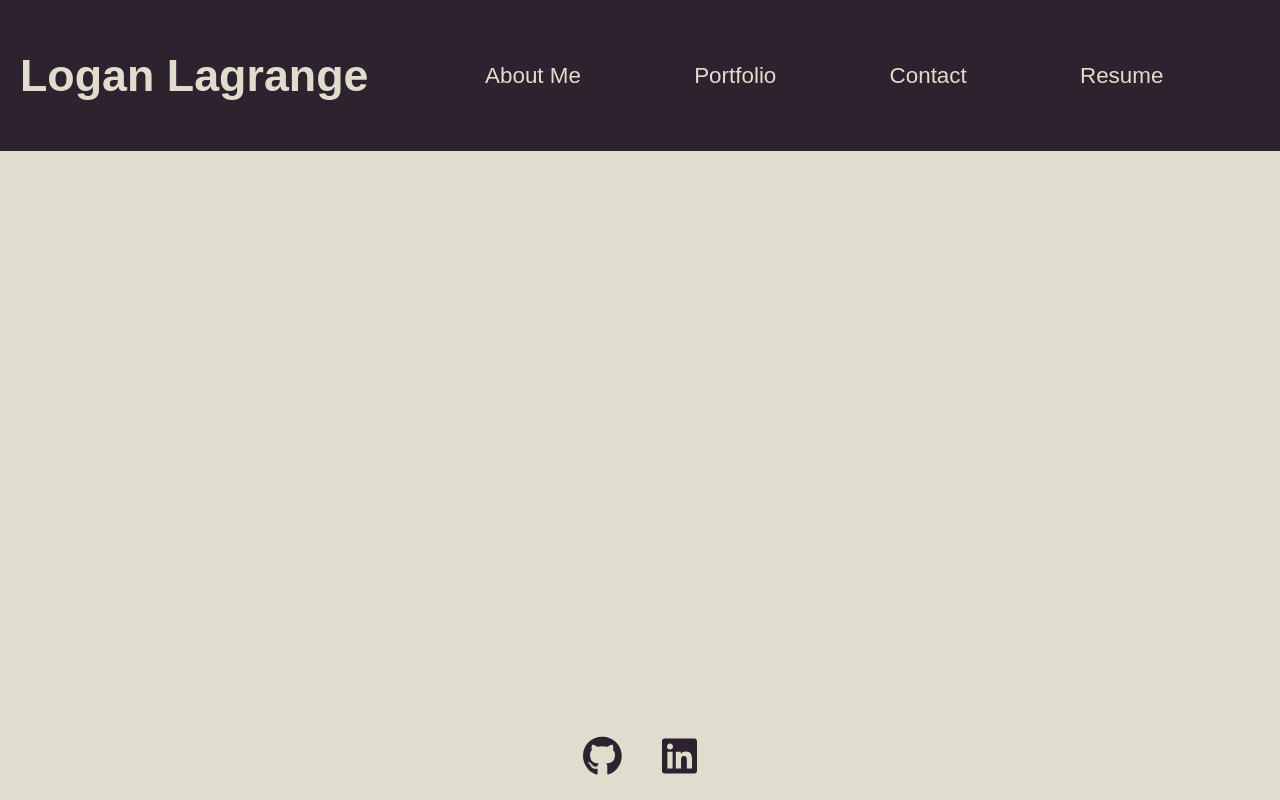
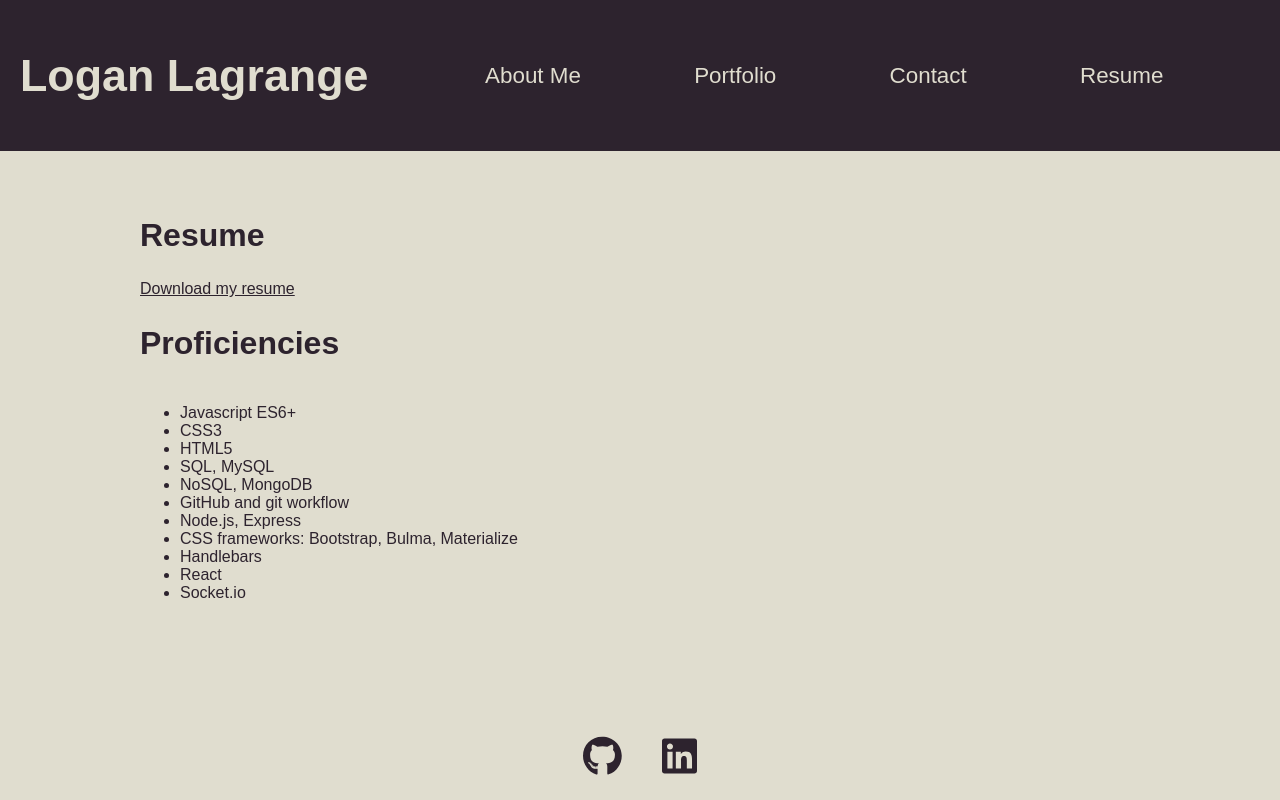
Before and after one commit to LoganLagrange/llagrange-portfolio, a React (Vite) app: page / in a window 1280 px wide. Both pictures are taken after a click on the link "Resume". Built offline with nearby package versions, Linux system fonts and the light colour scheme.

Commit message:
added resume component

```diff
--- a/src/App.jsx
+++ b/src/App.jsx
@@ -7,6 +7,7 @@ import About from './components/About'
 import Contact from './components/Contact'
 import Portfolio from './components/Portfolio'
 import Project from './components/Project'
+import Resume from './components/Resume'
 import CRUDTalkerPicture from './assets/crud-talker-ss.png'
 
 function App() {
@@ -33,6 +34,7 @@ function App() {
     </div>
     }
     {activeSection === 'contact' && <Contact/>}
+    {activeSection === 'resume' && <Resume />}
     <Footer />
     </>
   )
--- a/src/components/Contact/index.jsx
+++ b/src/components/Contact/index.jsx
@@ -1,7 +1,7 @@
 import React, {useState} from 'react'
 import './style.css'
 
-export default function index() {
+export default function Contact() {
     const [formData, setFormData] = useState({
         name: '',
         email: '',
--- /dev/null
+++ b/src/components/Resume/index.jsx
@@ -0,0 +1,25 @@
+import React from 'react'
+import './style.css'
+
+export default function Resume() {
+  return (
+    <div className='resume-div'>
+        <h2>Resume</h2>
+        <a href="https://drive.google.com/file/d/1xKuxsFrzRBlrUu187DoTEmlWqUafAB1P/view?usp=sharing" download='LoganLagrangeResume.pdf'>Download my resume</a>
+        <h2>Proficiencies</h2>
+        <ul>
+            <li>Javascript ES6+</li>
+            <li>CSS3</li>
+            <li>HTML5</li>
+            <li>SQL, MySQL</li>
+            <li>NoSQL, MongoDB</li>
+            <li>GitHub and git workflow</li>
+            <li>Node.js, Express</li>
+            <li>CSS frameworks: Bootstrap, Bulma, Materialize</li>
+            <li>Handlebars</li>
+            <li>React</li>
+            <li>Socket.io</li>
+        </ul>
+    </div>
+  )
+}
--- /dev/null
+++ b/src/components/Resume/style.css
@@ -0,0 +1,27 @@
+:root {
+    --onyx: #474448ff;
+    --raisin-black: #2d232eff;
+    --bone: #e0ddcfff;
+    --cool-gray: #9a94bcff;
+    --rose-quartz: #9888a5ff;
+}
+
+.resume-div {
+    margin-top:150px;
+    padding-left: 100px;
+    position: absolute;
+    display: flex;
+    flex-direction: column;
+    font-family: sans-serif;
+    color: var(--raisin-black);
+    max-width: 50vw;
+    text-align: left;
+}
+
+.resume-div a {
+    color: var(--raisin-black);
+}
+
+.resume-div a:hover {
+    color: var(--cool-gray);
+}
```
